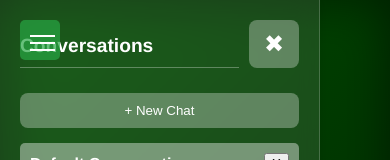
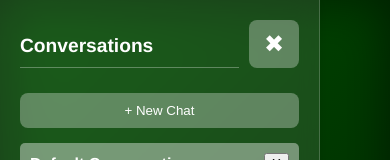
Before and after one commit to axxish/front4gemini, a Vue app: page /#/ in a window 390 px wide. Shown: the top 160 px of the page. Built offline with nearby package versions, Linux system fonts and the light colour scheme.

Commit message:
Mobile tweaks

```diff
--- a/src/views/HomeView.vue
+++ b/src/views/HomeView.vue
@@ -1,12 +1,5 @@
 <template>
   <div class="home-view">
-    <!-- Burger Menu Button (Mobile) -->
-    <button class="burger-menu" @click="toggleSidebar">
-      <div class="burger-line"></div>
-      <div class="burger-line"></div>
-      <div class="burger-line"></div>
-    </button>
-
     <!-- Sidebar for Conversations (REQ-002) -->
     <transition name="sidebar-slide">
       <SidebarMenu
@@ -528,5 +521,13 @@ Based on this exchange, generate a very concise and relevant title (max 6 words)
     .mobile-overlay {
       display: block;
     }
+    /* Disable sidebar transition on mobile for instant open/close */
+    .sidebar-slide-enter-active, .sidebar-slide-leave-active {
+      transition: none !important;
+    }
+    .sidebar-slide-enter-from, .sidebar-slide-leave-to {
+      width: 0;
+      opacity: 0;
+    }
   }
 </style>
```
